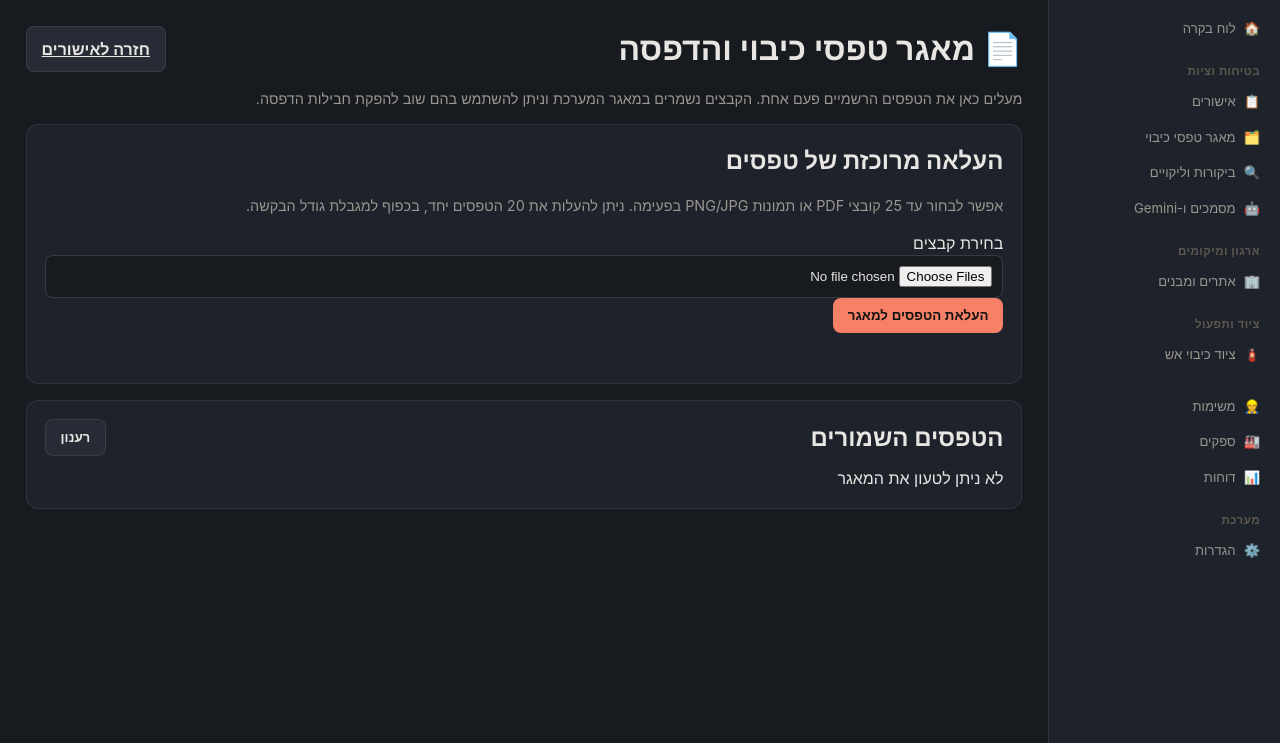
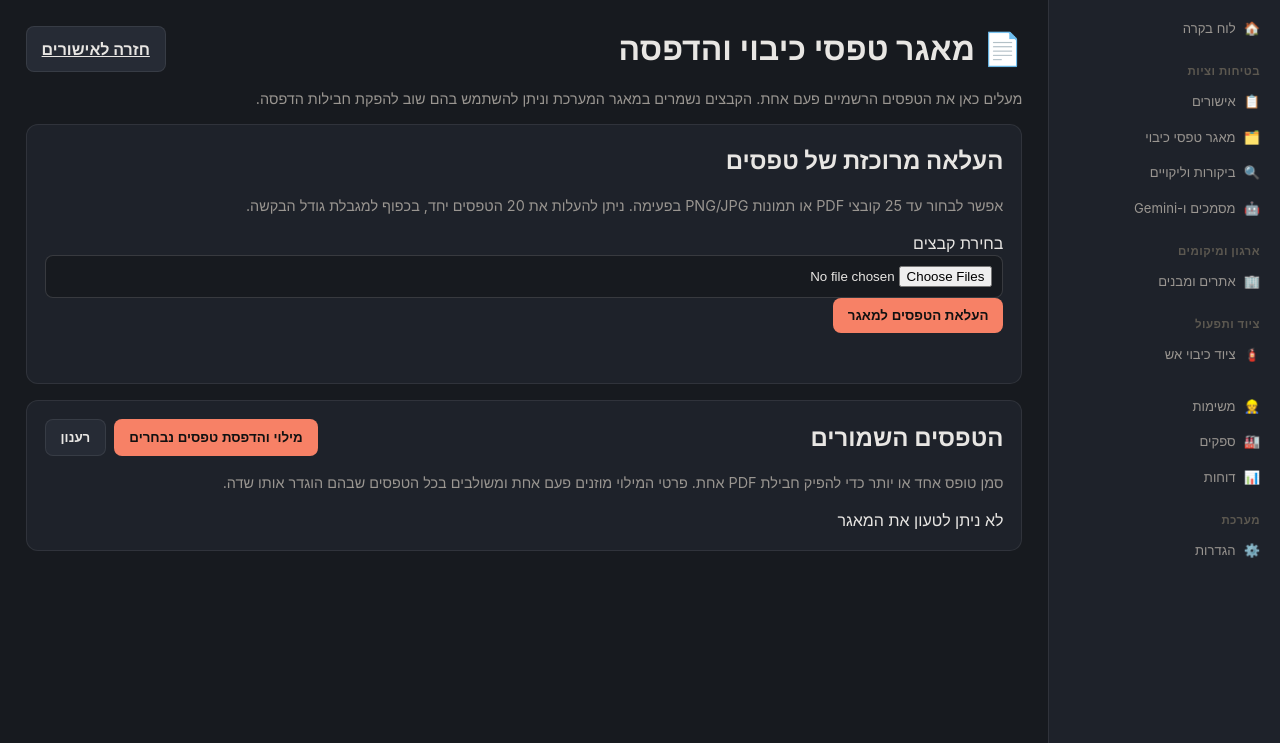
Before and after one commit to mv89-heb/Campus_Fire_ERP, a Python web app: template app/templates/fire_forms.html in a window 1280 px wide. Shown: the part 57-800 px from the top of the page. Run offline with Jinja, Linux system fonts and the light colour scheme; the template is opened without the code that fills it, so the values that code supplies are empty.

Commit message:
Add one-time shared field entry and combined print package for selected forms

```diff
--- a/app/templates/fire_forms.html
+++ b/app/templates/fire_forms.html
@@ -21,7 +21,8 @@
   </section>
 
   <section class="ff-card">
-    <div class="ff-title"><h2>הטפסים השמורים</h2><button class="ff-btn secondary" type="button" onclick="loadTemplates()">רענון</button></div>
+    <div class="ff-title"><h2>הטפסים השמורים</h2><div style="display:flex;gap:8px;flex-wrap:wrap"><button class="ff-btn" type="button" onclick="openBatchPrint()">מילוי והדפסת טפסים נבחרים</button><button class="ff-btn secondary" type="button" onclick="loadTemplates()">רענון</button></div></div>
+    <p class="ff-muted">סמן טופס אחד או יותר כדי להפיק חבילת PDF אחת. פרטי המילוי מוזנים פעם אחת ומשולבים בכל הטפסים שבהם הוגדר אותו שדה.</p>
     <div id="ffTemplateList" class="ff-list">טוען...</div>
   </section>
 
@@ -57,7 +58,7 @@
   </section>
 </div>
 <script>
-let selectedTemplateId = null;
+let selectedTemplateIds = [];
 let fireTemplates = [];
 async function csrfToken(){ const r=await fetch('/api/auth/me'); if(!r.ok) throw new Error('פג תוקף החיבור'); const u=await r.json(); if(!u?.csrf_token) throw new Error('לא ניתן לאמת את הבקשה'); return u.csrf_token; }
 const escapeHtml = value => String(value ?? '').replace(/[&<>"']/g, c => ({'&':'&amp;','<':'&lt;','>':'&gt;','"':'&quot;',"'":'&#39;'}[c]));
@@ -76,7 +77,7 @@ async function loadTemplates(){
     if(!res.ok) throw new Error('לא ניתן לטעון את המאגר');
     const items=await res.json();fireTemplates=items;
     if(!items.length){target.innerHTML='<p class="ff-muted">עדיין לא הועלו טפסים.</p>';return;}
-    target.innerHTML=items.map(item=>'<div class="ff-row"><div><b>'+escapeHtml(item.title)+'</b><div class="ff-muted">'+escapeHtml(item.original_filename)+' · '+item.page_count+' עמודים</div></div><div style="display:flex;gap:8px;flex-wrap:wrap"><a class="ff-btn secondary" target="_blank" rel="noopener" href="/api/fire-form-templates/'+item.id+'/file">תצוגה</a><button class="ff-btn secondary" type="button" onclick="openMapping('+item.id+')">הגדרת שדות</button><button class="ff-btn" type="button" onclick="openPrint('+item.id+')">מילוי והדפסה</button><button class="ff-btn secondary" type="button" onclick="deleteTemplate('+item.id+')">מחיקה</button></div></div>').join('');
+    target.innerHTML=items.map(item=>'<div class="ff-row"><div style="display:flex;gap:10px;align-items:center"><input type="checkbox" class="ff-template-select" value="'+item.id+'" aria-label="בחירת '+escapeHtml(item.title)+'"><div><b>'+escapeHtml(item.title)+'</b><div class="ff-muted">'+escapeHtml(item.original_filename)+' · '+item.page_count+' עמודים · '+(item.fields_schema?.length||0)+' שדות מוגדרים</div></div></div><div style="display:flex;gap:8px;flex-wrap:wrap"><a class="ff-btn secondary" target="_blank" rel="noopener" href="/api/fire-form-templates/'+item.id+'/file">תצוגה</a><button class="ff-btn secondary" type="button" onclick="openMapping('+item.id+')">הגדרת שדות</button><button class="ff-btn" type="button" onclick="openPrint('+item.id+')">מילוי והדפסה</button><button class="ff-btn secondary" type="button" onclick="deleteTemplate('+item.id+')">מחיקה</button></div></div>').join('');
   }catch(err){target.textContent=err.message;}
 }
 async function deleteTemplate(id){
@@ -140,16 +141,21 @@ async function saveMapping(){
   }catch(err){status.textContent=err.message;}
 }
 
-function openPrint(id){
-  selectedTemplateId=id;
-  const selected=fireTemplates.find(item=>item.id===id);
-  document.getElementById('ffPrintTitle').textContent='מילוי והדפסה · '+(selected?.title||'טופס');
-  const fields=selected?.fields_schema||[];
-  document.getElementById('ffPrintValues').innerHTML=fields.length?fields.map(field=>'<label>'+escapeHtml(field.label)+'<input class="ff-input" data-fire-field="'+escapeHtml(field.key)+'" maxlength="500"></label>').join(''):'<p class="ff-muted">לטופס זה עדיין לא הוגדרו שדות. ניתן להגדירם בכפתור הגדרת שדות.</p>';
+function openBatchPrint(ids=null){
+  const selectedIds=ids||[...document.querySelectorAll('.ff-template-select:checked')].map(input=>Number(input.value));
+  if(!selectedIds.length){alert('יש לבחור לפחות טופס אחד');return;}
+  selectedTemplateIds=selectedIds;
+  const selected=fireTemplates.filter(item=>selectedIds.includes(item.id));
+  const fieldMap=new Map();
+  selected.forEach(item=>(item.fields_schema||[]).forEach(field=>{if(!fieldMap.has(field.key))fieldMap.set(field.key,field);}));
+  const fields=[...fieldMap.values()];
+  document.getElementById('ffPrintTitle').textContent='מילוי והדפסת '+selected.length+' טפסים בחבילה אחת';
+  document.getElementById('ffPrintValues').innerHTML=fields.length?fields.map(field=>'<label>'+escapeHtml(field.label)+'<input class="ff-input" data-fire-field="'+escapeHtml(field.key)+'" maxlength="500"></label>').join(''):'<p class="ff-muted">לטפסים שנבחרו עדיין לא הוגדרו שדות. ניתן להגדירם תחילה דרך „הגדרת שדות”.</p>';
   document.getElementById('ffPrintCard').hidden=false;
   document.getElementById('ffPrintCard').scrollIntoView({behavior:'smooth'});
 }
-function closePrint(){selectedTemplateId=null;document.getElementById('ffPrintCard').hidden=true;document.getElementById('ffPrintForm').reset();}
+function openPrint(id){openBatchPrint([id]);}
+function closePrint(){selectedTemplateIds=[];document.getElementById('ffPrintCard').hidden=true;document.getElementById('ffPrintForm').reset();}
 document.getElementById('ffUploadForm').addEventListener('submit',async e=>{
   e.preventDefault();
   const files=[...document.getElementById('ffFiles').files];
@@ -173,17 +179,17 @@ document.getElementById('ffUploadForm').addEventListener('submit',async e=>{
   finally{button.disabled=false;}
 });
 document.getElementById('ffPrintForm').addEventListener('submit',async e=>{
-  e.preventDefault();if(!selectedTemplateId)return;
+  e.preventDefault();if(!selectedTemplateIds.length)return;
   const file=document.getElementById('ffCertificate').files[0];
   if(!file)return;
   const button=document.getElementById('ffPrintButton'),status=document.getElementById('ffPrintStatus');
   button.disabled=true;status.textContent='מפיק PDF...';
-  const data=new FormData();data.append('certificate',file);const values={};document.querySelectorAll('#ffPrintValues [data-fire-field]').forEach(input=>values[input.dataset.fireField]=input.value);data.append('values',JSON.stringify(values));
+  const data=new FormData();data.append('certificate',file);data.append('template_ids',JSON.stringify(selectedTemplateIds));const values={};document.querySelectorAll('#ffPrintValues [data-fire-field]').forEach(input=>values[input.dataset.fireField]=input.value);data.append('values',JSON.stringify(values));
   try{
-    const res=await fetch('/api/fire-form-templates/'+selectedTemplateId+'/print-package',{method:'POST',body:data,headers:{'X-CSRF-Token':await csrfToken()}});
+    const res=await fetch('/api/fire-form-templates/print-package',{method:'POST',body:data,headers:{'X-CSRF-Token':await csrfToken()}});
     if(!res.ok){const result=await res.json();throw new Error(result.error||'הפקת הקובץ נכשלה');}
     const blob=await res.blob(),url=URL.createObjectURL(blob),a=document.createElement('a');
-    a.href=url;a.download='fire-form-'+selectedTemplateId+'-print.pdf';document.body.appendChild(a);a.click();a.remove();URL.revokeObjectURL(url);
+    a.href=url;a.download='fire-forms-print-package.pdf';document.body.appendChild(a);a.click();a.remove();URL.revokeObjectURL(url);
     status.textContent='הקובץ הופק. התעודה לא נשמרה במאגר.';
     document.getElementById('ffPrintForm').reset();document.getElementById('ffCertificateName').textContent='';
   }catch(err){status.textContent=err.message;}
```
